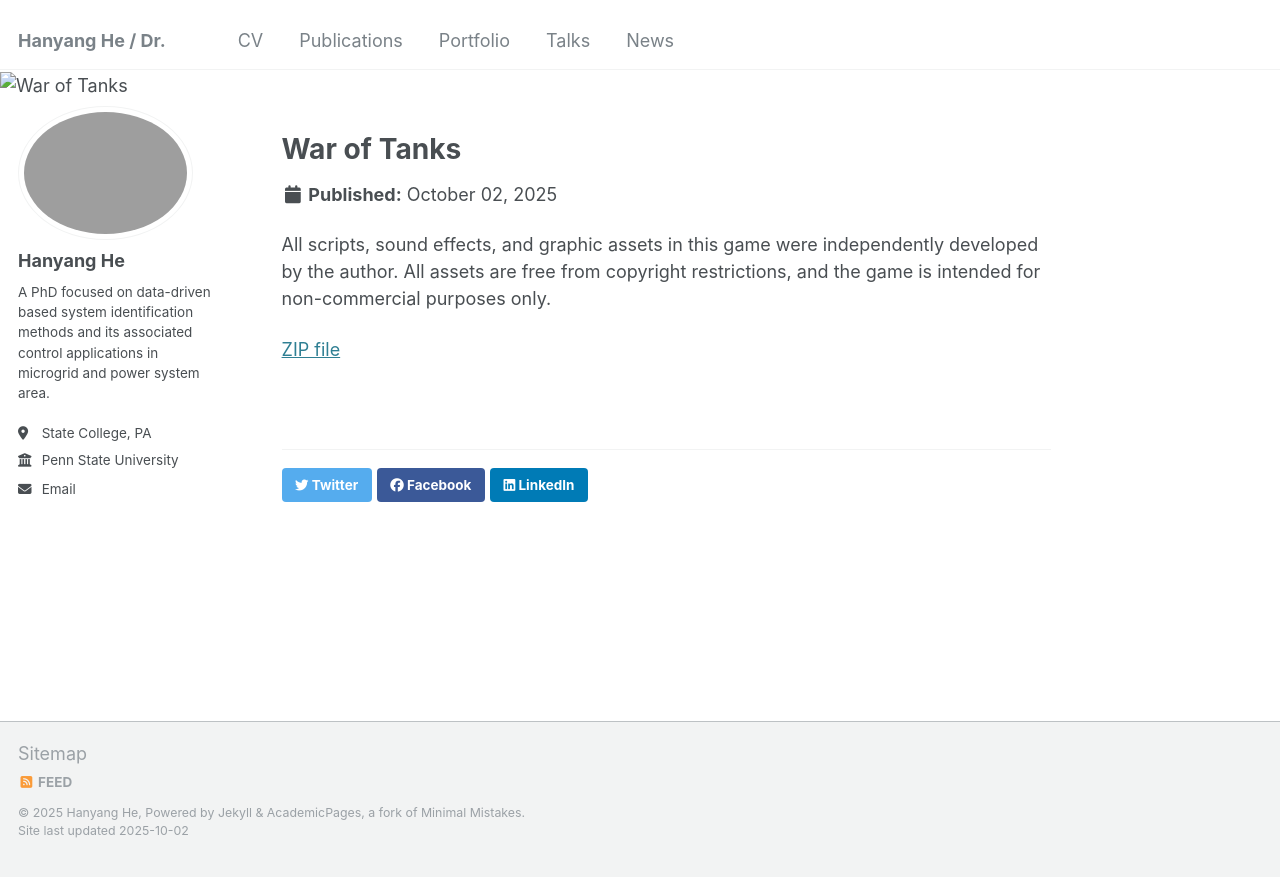
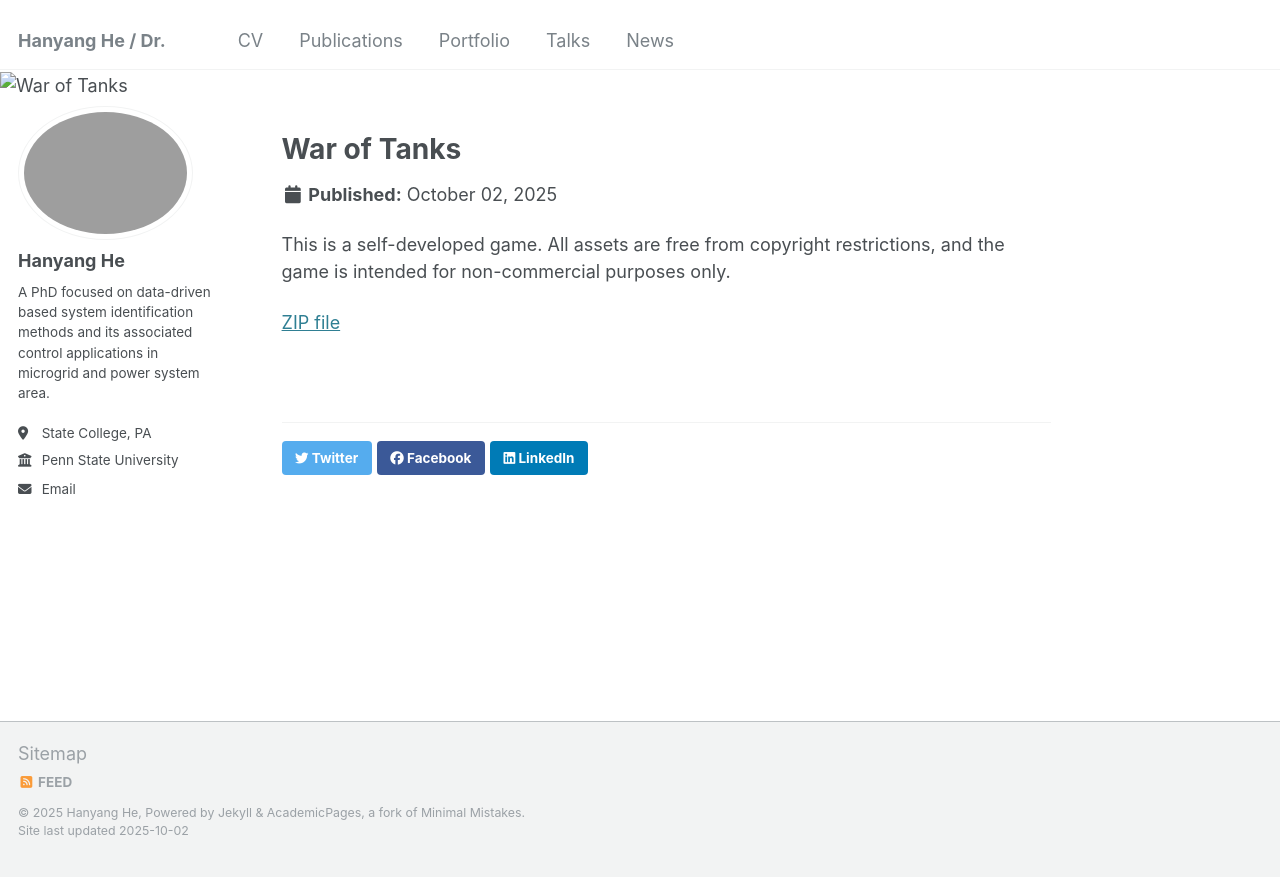
Before and after one commit to HanyangHe/HanyangHe.github.io, a Jekyll site: the page built from _portfolio/portfolio-1.md, in a window 1280 px wide and 1059 px high. Shown: the top 877 px of the window. Built offline with Jekyll 4.4.1, drawn with Linux system fonts in a browser that asks for light colours; a script that is not in the unit is left out.

Commit message:
Update portfolio-1.md

```diff
--- a/_portfolio/portfolio-1.md
+++ b/_portfolio/portfolio-1.md
@@ -6,6 +6,6 @@ header:
   image: /images/waroftanks.jpg
 ---
 
-All scripts, sound effects, and graphic assets in this game were independently developed by the author. All assets are free from copyright restrictions, and the game is intended for non-commercial purposes only.
+This is a self-developed game. All assets are free from copyright restrictions, and the game is intended for non-commercial purposes only.
 
 [ZIP file](https://drive.google.com/file/d/1Wbyt6muxKKnI79cGKD67X3Jarbj8KpdP/view?usp=sharing)
```
